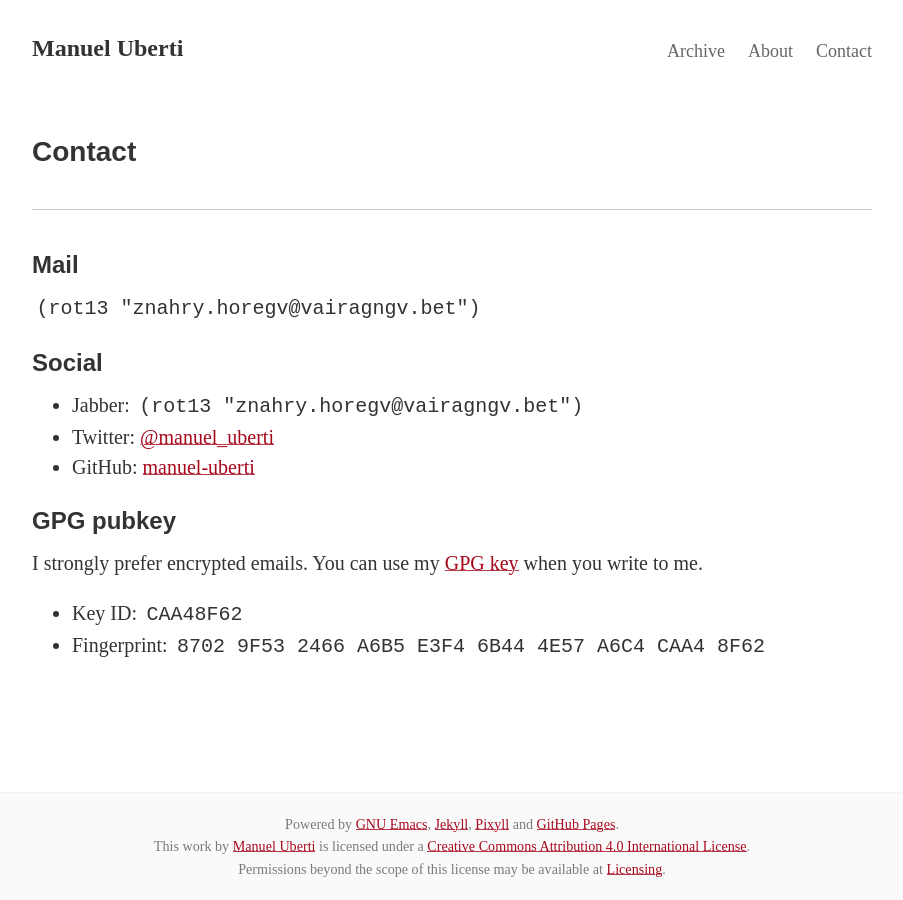
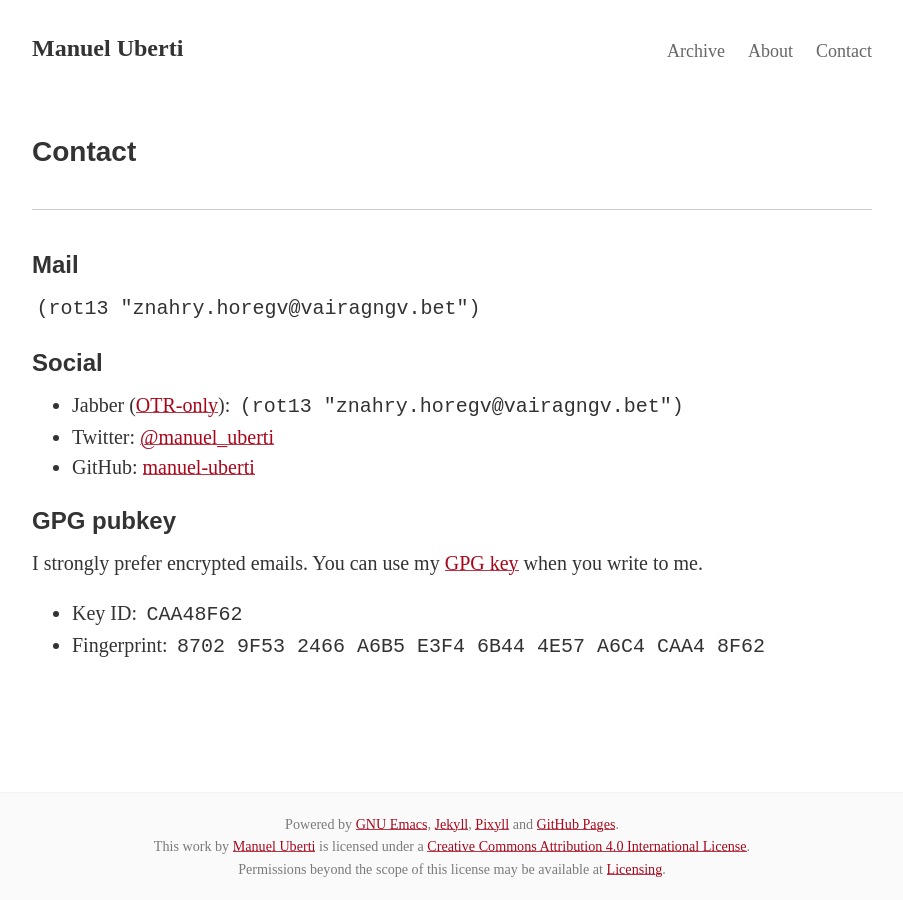
Before and after one commit to manuel-uberti/manuel-uberti.github.io, a Jekyll site: the page built from contact.md, in a window 1280 px wide. Shown: the whole page, without its empty margins (188-1091 px from the left). Built offline with Jekyll 4.4.1, drawn with Linux system fonts in a browser that asks for light colours; some web fonts are replaced.

Commit message:
Add OTR reference

```diff
--- a/contact.md
+++ b/contact.md
@@ -10,7 +10,8 @@ tags: contact
 
 ### Social ###
 
-- Jabber: `(rot13 "znahry.horegv@vairagngv.bet")`
+- Jabber ([OTR-only](https://en.wikipedia.org/wiki/Off-the-Record_Messaging)):
+  `(rot13 "znahry.horegv@vairagngv.bet")`
 - Twitter: [@manuel_uberti](https://twitter.com/manuel_uberti)
 - GitHub: [manuel-uberti](https://github.com/manuel-uberti)
 
```
